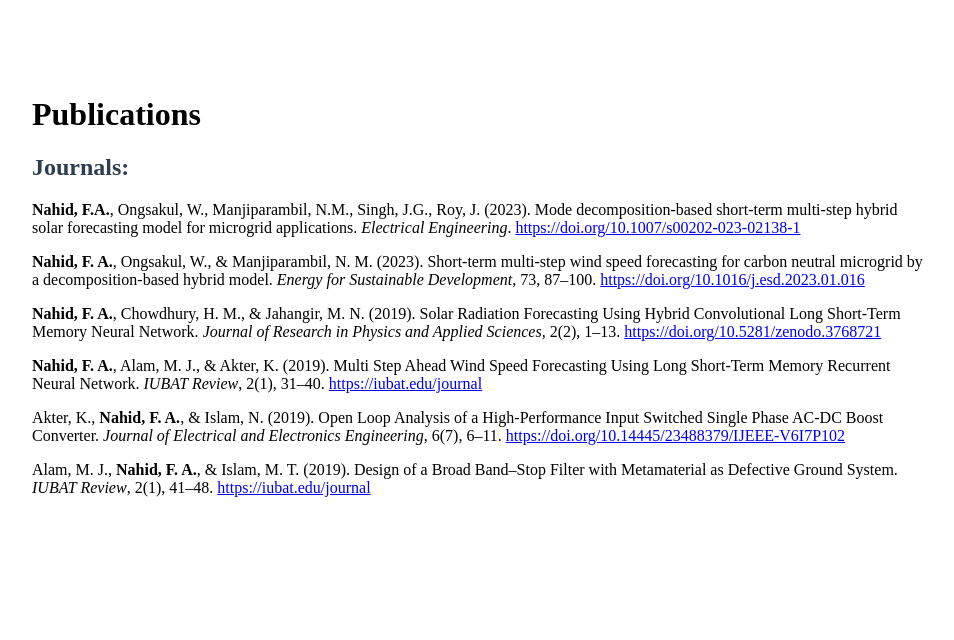
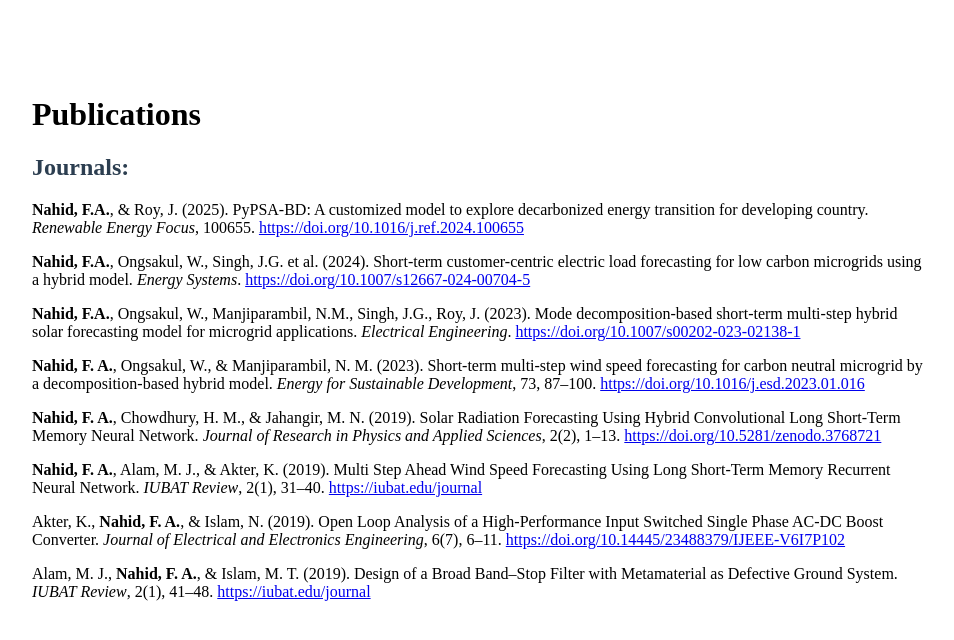
Before and after one commit to FiruzAhamed/firuzahamed.github.io, a Jekyll site: the page built from publications.md, in a window 1280 px wide. Shown: the top 640 px of the page, without its empty margins (160-1114 px from the left). Built offline with Jekyll 4.4.1, drawn with Linux system fonts in a browser that asks for light colours.

Commit message:
Update publications.md

```diff
--- a/publications.md
+++ b/publications.md
@@ -7,6 +7,10 @@ permalink: /publications/
 <h1>Publications</h1>
 
 <h2>Journals:</h2>
+
+<p><strong>Nahid, F.A.</strong>, & Roy, J. (2025). PyPSA-BD: A customized model to explore decarbonized energy transition for developing country. <em>Renewable Energy Focus</em>, 100655. <a href="https://doi.org/10.1016/j.ref.2024.100655" target="_blank">https://doi.org/10.1016/j.ref.2024.100655</a></p>
+
+<p><strong>Nahid, F.A.</strong>, Ongsakul, W., Singh, J.G. et al. (2024). Short-term customer-centric electric load forecasting for low carbon microgrids using a hybrid model. <em>Energy Systems</em>. <a href="https://doi.org/10.1007/s12667-024-00704-5" target="_blank">https://doi.org/10.1007/s12667-024-00704-5</a></p>
 
 <p><strong>Nahid, F.A.</strong>, Ongsakul, W., Manjiparambil, N.M., Singh, J.G., Roy, J. (2023). Mode decomposition-based short-term multi-step hybrid solar forecasting model for microgrid applications. <em>Electrical Engineering</em>. <a href="https://doi.org/10.1007/s00202-023-02138-1" target="_blank">https://doi.org/10.1007/s00202-023-02138-1</a></p>
 
```
